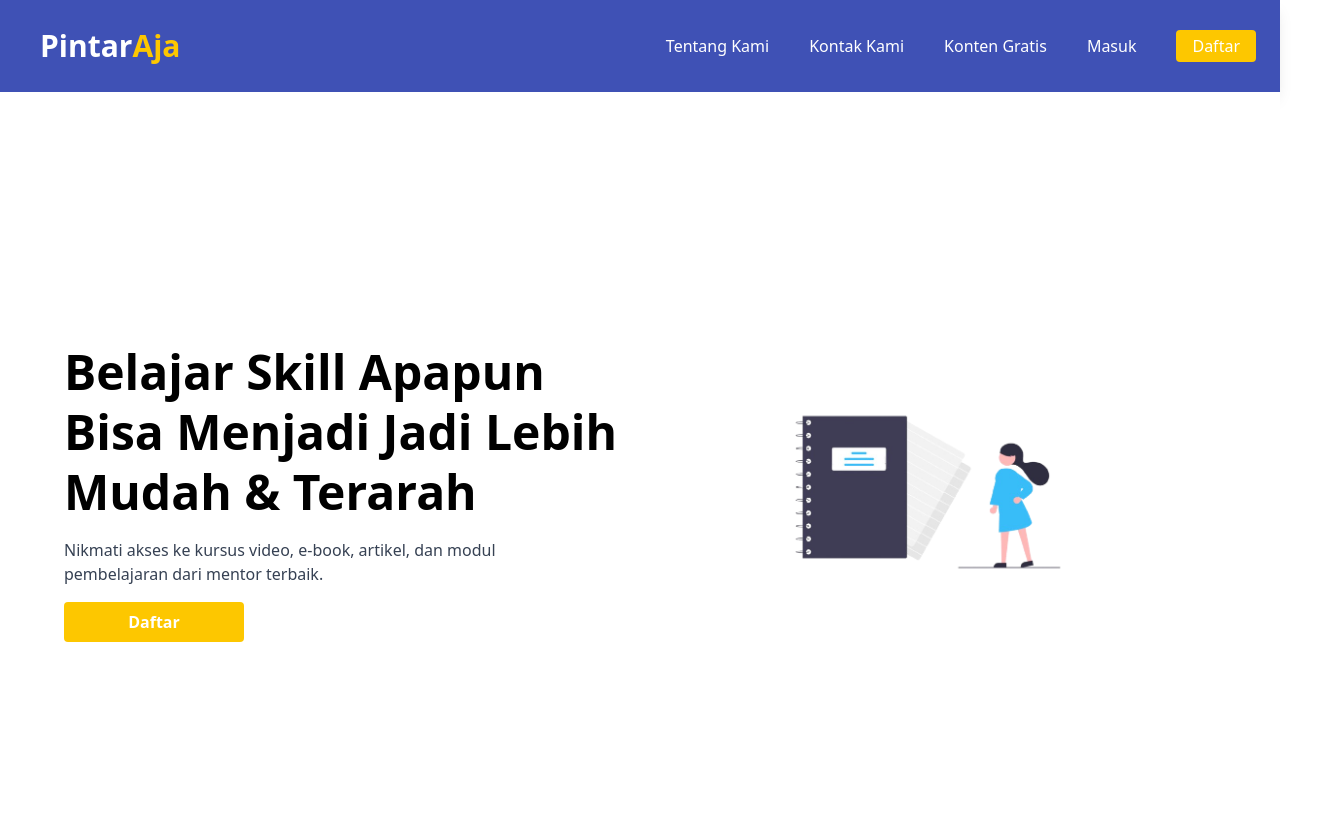
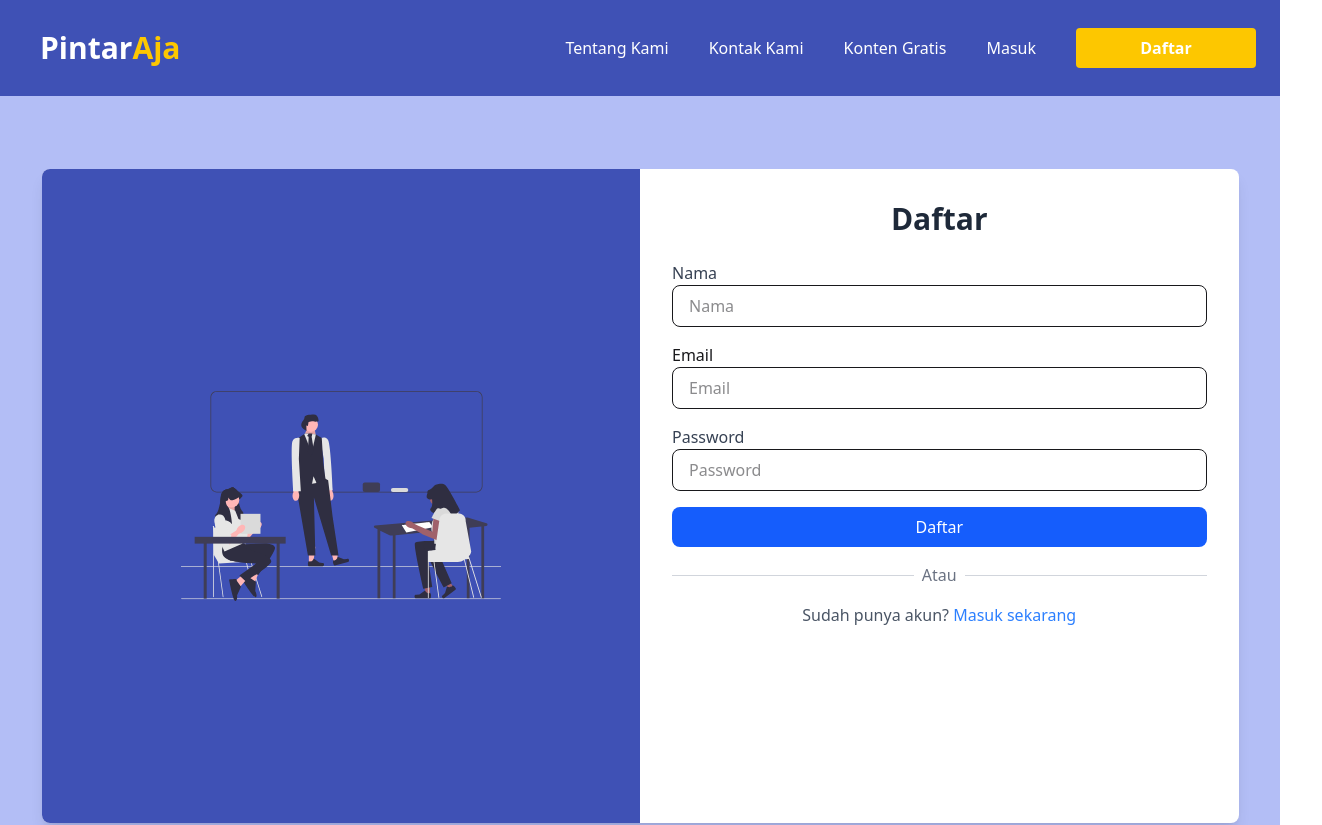
Before and after one commit to kzad2/frontendPintarAja, a React (Vite) app: page /register in a window 1280 px wide. Shown: the top 825 px of the page, 1322 px wide, since content can reach past the window. Built offline with nearby package versions, Linux system fonts and the light colour scheme.

Commit message:
loginregister

```diff
--- a/src/App.jsx
+++ b/src/App.jsx
@@ -1,3 +1,5 @@
+import { Link } from "react-router-dom";
+
 function App() {
   return (
     <>
@@ -11,9 +13,12 @@ function App() {
           <p className="text-gray-700 max-w-md">
             Nikmati akses ke kursus video, e-book, artikel, dan modul pembelajaran
             dari mentor terbaik.</p>
-         <a href="#"
+        <Link
+          to="/register"
           className="bg-yellow-400 text-white font-semibold rounded hover:bg-yellow-500 transition
-             w-45 h-10 flex items-center justify-center">Daftar</a>
+           w-45 h-10 flex items-center justify-center">
+          Daftar
+        </Link>
         </div>
         <div className="flex justify-center">
            <img
@@ -53,7 +58,6 @@ function App() {
           <div className="md:w-1/2 md"></div>
         </div>
       </div>
-
       {/* 3 */}
       <div className="bg-white py-12 px-6 text-center">
         <div className="bg-white py-12 px-6">
@@ -124,63 +128,63 @@ function App() {
                 yang bermanfaat dan menjadi lebih pintar di PintarAja~
               </p>
             </div>
-              <div className="bg-[#4682B4] py-12 px-6 text-center">
-                <div className="bg-white py-12 px-6">
+             <div className="bg-[#3F51B5] py-12 px-6">
   <div className="max-w-7xl mx-auto grid grid-cols-1 md:grid-cols-2 gap-x-16 gap-y-8">
     {/* Kiri */}
-               <div className="bg-white shadow-lg rounded-lg p-6 w-[650px] h-[750px] flex flex-col justify-between items-center">
-              {/* Bagian Atas */}
-              <div className="text-center">
-                <h2 className="text-2xl  text-black font-bold mb-4">Kontak Kami</h2>
-                <p className="text-gray-700 mb-6 max-w-md">
-                  Apakah Anda memiliki pertanyaan, saran, atau hanya ingin menyapa?
-                  Jangan ragu untuk menghubungi kami melalui berbagai saluran di bawah ini.
-                </p>
+    <div className="bg-[#344495] shadow-lg rounded-lg p-8 w-full max-w-[700px] h-[750px] flex flex-col text-white">
+      <h2 className="text-2xl font-bold mb-6">Pelajar Manfaat</h2>
+      <ul className="list-disc list-inside space-y-2 text-sm">
+        <li>Akses Konten Gratis</li>
+        <li>Pelajar bisa mencoba artikel, video, dan modul gratis sebelum membeli kelas.</li>
+        <li>Materi Lengkap & Terstruktur</li>
+        <li>Kursus berisi video, e-book, modul, dan kuis yang disusun sistematis.</li>
+        <li>Belajar dari Mentor Berpengalaman</li>
+        <li>Materi diajarkan oleh praktisi dan pengajar profesional.</li>
+        <li>Fleksibel – Belajar Kapan Saja, Di Mana Saja</li>
+        <li>Bisa diakses lewat laptop maupun ponsel, kapan pun kamu punya waktu.</li>
+        <li>Progress Tracker Otomatis</li>
+        <li>Sistem mencatat progres belajar secara otomatis agar pelajar tidak bingung.</li>
+        <li>Sertifikat Resmi Setelah Menyelesaikan Kursus</li>
+        <li>Bisa digunakan untuk melamar kerja, portofolio, atau kenaikan jabatan.</li>
+        <li>Proses Pembayaran Mudah & Aman (Midtrans)</li>
+        <li>Bisa bayar via QRIS, e-wallet, transfer bank, dll.</li>
+        <li>Review & Komentar</li>
+        <li>Bisa melihat ulasan dari pelajar lain sebelum membeli kursus.</li>
+        <li>Notifikasi Update</li>
+        <li>Dapat info otomatis saat ada materi baru, promo, atau pengumuman.</li>
+        <li>Harga Terjangkau & Banyak Diskon</li>
+        <li>Banyak kelas tersedia dengan harga bersahabat dan diskon berkala.</li>
+      </ul>
     </div>
-              {/* Gambar */}
-              <div className="flex justify-center">
-                <img
-                src="/src/assets/notebook.png"
-                alt="Gambar Tengah"
-                className="w-80 h-auto rounded"
-                 />
-              </div>
-              {/* kontak */}
-              <div className="grid grid-cols-2 gap-y-4 text-gray-700 text-sm w-full max-w-md">
-                <div className="flex items-center gap-2">📞 08XX XXXX XXXX</div>
-                <div className="flex items-center gap-2">📍 Jl. Bhayangkara</div>
-                <div className="flex items-center gap-2">📧 pintaraja@gmail.com</div>
-                <div className="flex items-center gap-2">⏰ Buka 09:00 - 14:00</div>
+
+    {/* Kanan */}
+    <div className="bg-[#344495] shadow-lg rounded-lg p-8 w-full max-w-[700px] h-[750px] flex flex-col text-white">
+      <h2 className="text-2xl font-bold mb-6">Mentor Manfaat</h2>
+      <ul className="list-disc list-inside space-y-2 text-sm">
+        <li>Bisa Membuat Kursus Sendiri Secara Gratis</li>
+        <li>Tidak perlu biaya awal untuk jadi mentor.</li>
+        <li>Upload Materi Multi-Format</li>
+        <li>Bisa mengunggah video, PDF, kuis, tugas, audio, dan lainnya.</li>
+        <li>Atur Harga Kursus Sendiri</li>
+        <li>Bebas menentukan nilai jual sesuai materi dan target market.</li>
+        <li>Lihat Statistik & Penghasilan Real-time</li>
+        <li>Bisa memantau penjualan kursus dan penghasilan dengan dashboard pribadi.</li>
+        <li>Mentor Penghasilan dari Setiap Pembelian Kursus</li>
+        <li>Sistem bagi hasil otomatis, mentor langsung dapat komisi.</li>
+        <li>Ajukan Payout Kapan Saja</li>
+        <li>Payout bisa dilakukan manual maupun otomatis via Midtrans.</li>
+        <li>Pantau Perkembangan Pelajar</li>
+        <li>Lihat statistik progres siswa, interaksi, dan feedback.</li>
+        <li>Tinggalkan Pengumuman untuk Siswa</li>
+        <li>Fitur broadcast ke semua siswa di kelas yang dibuka.</li>
+        <li>Bangun Reputasi & Portofolio Digital</li>
+        <li>Semakin banyak review positif, semakin dikenal di platform.</li>
+        <li>Ikut Program Loyalitas Mentor</li>
+        <li>Potongan platform makin kecil kalau penjualan tinggi (opsional).</li>
+      </ul>
     </div>
   </div>
-               {/* Kiri */}
-               <div className="bg-white shadow-lg rounded-lg p-6 w-[650px] h-[750px] flex flex-col justify-between items-center">
-              {/* Bagian Atas */}
-              <div className="text-center">
-                <h2 className="text-2xl  text-black font-bold mb-4">Kontak Kami</h2>
-                <p className="text-gray-700 mb-6 max-w-md">
-                  Apakah Anda memiliki pertanyaan, saran, atau hanya ingin menyapa?
-                  Jangan ragu untuk menghubungi kami melalui berbagai saluran di bawah ini.
-                </p>
-              </div>
-              {/* Gambar */}
-              <div className="flex justify-center">
-                <img
-                src="/src/assets/notebook.png"
-                alt="Gambar Tengah"
-                className="w-80 h-auto rounded"
-                 />
-              </div>
-              {/* kontak */}
-              <div className="grid grid-cols-2 gap-y-4 text-gray-700 text-sm w-full max-w-md">
-                <div className="flex items-center gap-2">📞 08XX XXXX XXXX</div>
-                <div className="flex items-center gap-2">📍 Jl. Bhayangkara</div>
-                <div className="flex items-center gap-2">📧 pintaraja@gmail.com</div>
-                <div className="flex items-center gap-2">⏰ Buka 09:00 - 14:00</div>
-              </div>
-            </div>
-            </div>
-          </div>
+
           </div>
             </div>
     </>
--- a/src/components/navbar.jsx
+++ b/src/components/navbar.jsx
@@ -1,3 +1,7 @@
+
+import { Link } from "react-router-dom";
+
+
 function Navbar() {
   return (
     <nav className="bg-[#3F51B5] px-6 py-7 shadow-lg">
@@ -15,10 +19,14 @@ function Navbar() {
           <a href="#">Kontak Kami</a>
           <a href="#">Konten Gratis</a>
           <a href="#">Masuk</a>
+          {/* Tombol Daftar */}
 
-          {/* Tombol Daftar */}
-          <a href="#" className="bg-yellow-400 text-white px-4 py-1 rounded hover:bg-yellow-500 transition"
-          >Daftar</a>
+          <Link
+          to="/register"
+          className="bg-yellow-400 text-white font-semibold rounded hover:bg-yellow-500 transition
+           w-45 h-10 flex items-center justify-center">
+          Daftar
+        </Link>
         </div>
       </div>
     </nav>
--- a/src/main.jsx
+++ b/src/main.jsx
@@ -1,12 +1,17 @@
 import { StrictMode } from 'react'
-import { createRoot } from 'react-dom/client'
+import { createRoot } from 'react-dom/client';
+import { BrowserRouter } from "react-router-dom";
 import './index.css'
 import App from './App.jsx'
 import Navbar from './components/navbar.jsx'
+import AppRouter from './routes/AppRouter.jsx';
 
 createRoot(document.getElementById('root')).render(
   <StrictMode>
+     <BrowserRouter>
     <Navbar />
-    <App />
+    <AppRouter/>
+
+    </BrowserRouter>
   </StrictMode>,
 )
--- /dev/null
+++ b/src/pages/auth/login.jsx
@@ -0,0 +1,59 @@
+import { Link } from "react-router-dom";
+
+
+
+export default function Login() {
+  return (
+    <div className="min-h-screen flex items-center justify-center bg-gradient-to-r from-[#B3BEF6] to-[#B3BEF6]">
+  <div className="bg-white shadow-lg rounded-lg flex overflow-hidden w-[1197px] h-[654px]">
+    <div className="w-1/2 bg-[#3F51B5] flex items-center justify-center p-8">
+      <img
+        src=""
+        alt="Gambar Tengah"
+        className="w-80 h-auto rounded"
+         />
+    </div>
+    <div className="w-1/2 p-8">
+      <h2 className="text-3xl font-bold text-center text-gray-800 mb-6">
+        Masuk
+      </h2>
+      <form className="space-y-4">
+        <div>
+          <label className="block text-gray-700">Email</label>
+          <input
+            type="email"
+            placeholder="Email"
+            className="w-full px-4 py-2 border rounded-lg focus:outline-none focus:border-blue-500"
+          />
+        </div>
+        <div>
+          <label className="block text-gray-700">Password</label>
+          <input
+            type="password"
+            placeholder="Password"
+            className="w-full px-4 py-2 border rounded-lg focus:outline-none focus:border-blue-500"
+           />
+        </div>
+        <button
+          type="masuk"
+          className="w-full bg-blue-600 text-white py-2 px-4 rounded-lg hover:bg-blue-700 transition"
+        >
+          login
+        </button>
+      </form>
+      <div className="my-4 flex items-center">
+        <hr className="flex-grow border-gray-300" />
+        <span className="px-2 text-gray-500">Atau</span>
+        <hr className="flex-grow border-gray-300" />
+      </div>
+      <p className="mt-4 text-center text-gray-600">
+        belom punya akun?{" "}
+        <Link to="/register" className="text-blue-500 hover:underline">
+          Daftar
+        </Link>
+      </p>
+    </div>
+  </div>
+</div>
+  );
+}
--- /dev/null
+++ b/src/pages/auth/register.jsx
@@ -0,0 +1,69 @@
+import { Link } from "react-router-dom";
+import educator from "../../assets/educator_6dgp.svg";
+
+function Register() {
+  return (
+    <div className="min-h-screen flex items-center justify-center bg-gradient-to-r from-[#B3BEF6] to-[#B3BEF6]">
+  <div className="bg-white shadow-lg rounded-lg flex overflow-hidden w-[1197px] h-[654px]">
+    <div className="w-1/2 bg-[#3F51B5] flex items-center justify-center p-8">
+      <img
+        src={educator}
+        alt=""
+        className="w-80 h-auto rounded"
+         />
+    </div>
+    <div className="w-1/2 p-8">
+      <h2 className="text-3xl font-bold text-center text-gray-800 mb-6">
+        Daftar
+      </h2>
+      <form className="space-y-4">
+        <div>
+          <label className="block text-gray-700">Nama</label>
+          <input
+            type="text"
+            placeholder="Nama"
+            className="w-full px-4 py-2 border rounded-lg focus:outline-none focus:border-blue-500"
+          />
+        </div>
+        <div>
+          <label className="block text-blac">Email</label>
+          <input
+            type="email"
+            placeholder="Email"
+            className="w-full px-4 py-2 border rounded-lg focus:outline-none focus:border-blue-500"
+          />
+        </div>
+        <div>
+          <label className="block text-gray-700">Password</label>
+          <input
+            type="password"
+            placeholder="Password"
+            className="w-full px-4 py-2 border rounded-lg focus:outline-none focus:border-blue-500"
+           />
+        </div>
+        <button
+          type="submit"
+          className="w-full bg-blue-600 text-white py-2 px-4 rounded-lg hover:bg-blue-700 transition"
+        >
+          Daftar
+        </button>
+      </form>
+
+      <div className="my-4 flex items-center">
+        <hr className="flex-grow border-gray-300" />
+        <span className="px-2 text-gray-500">Atau</span>
+        <hr className="flex-grow border-gray-300" />
+      </div>
+      <p className="mt-4 text-center text-gray-600">
+        Sudah punya akun?{" "}
+        <Link to="/login" className="text-blue-500 hover:underline">
+          Masuk sekarang
+        </Link>
+      </p>
+    </div>
+  </div>
+</div>
+
+  );
+}
+ export default Register
--- a/src/routes/AppRouter.jsx
+++ b/src/routes/AppRouter.jsx
@@ -1 +1,18 @@
 import { Route, Routes } from "react-router-dom";
+import Login from "../pages/auth/login";
+import App from "../App";
+import Register from "../pages/auth/register";
+
+
+
+
+function AppRouter() {
+    return (
+        <Routes>
+            <Route path="/" element={<App />} />
+            <Route path="login" element={<Login />} />
+            <Route path="/register" element={<Register />} />
+        </Routes>
+    )
+}
+export default AppRouter;
```
Also changed, not shown: src/assets/educator_6dgp.svg (added), src/layout/mainlayout.jsx (added). Lines whose indentation alone changed are shown as unchanged.
